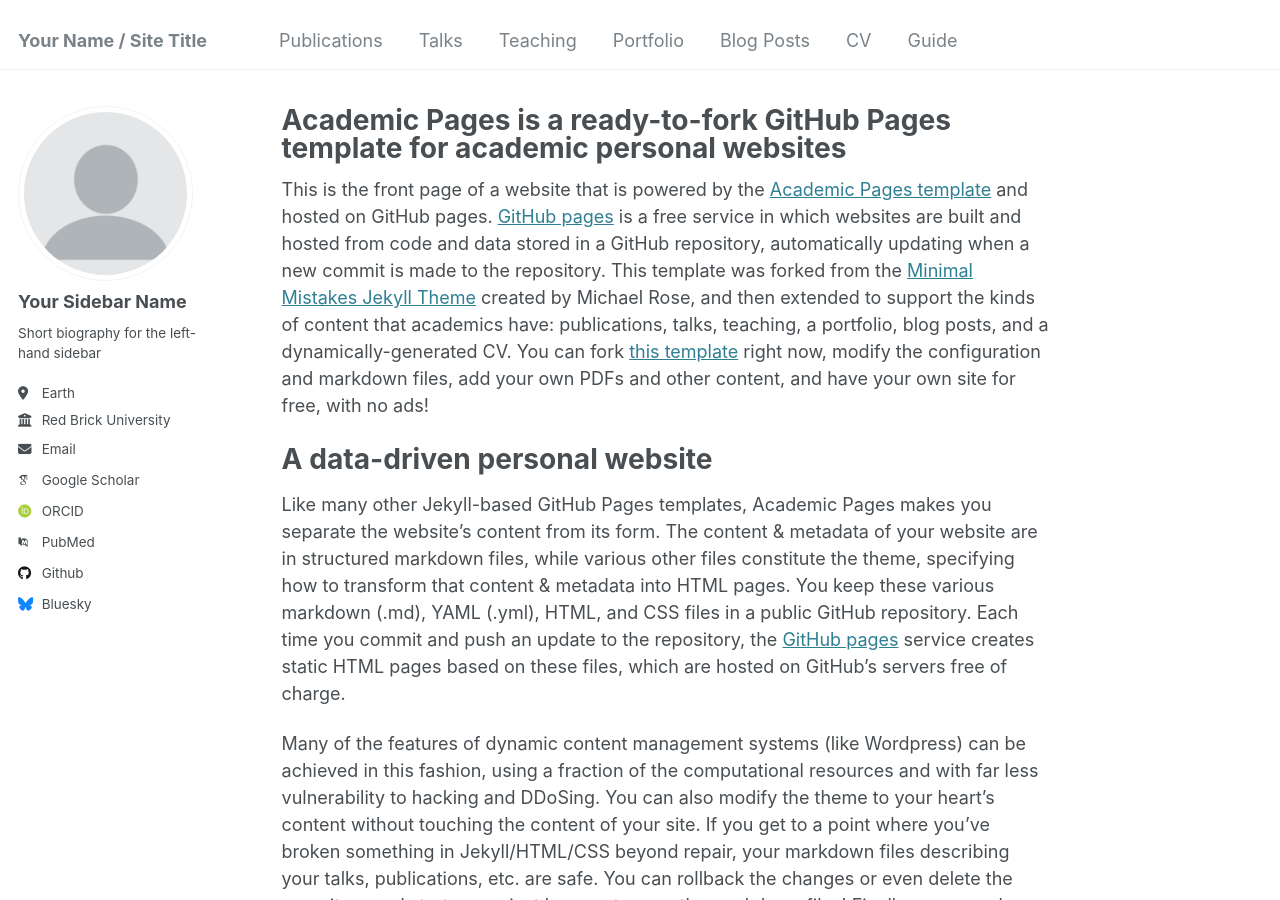
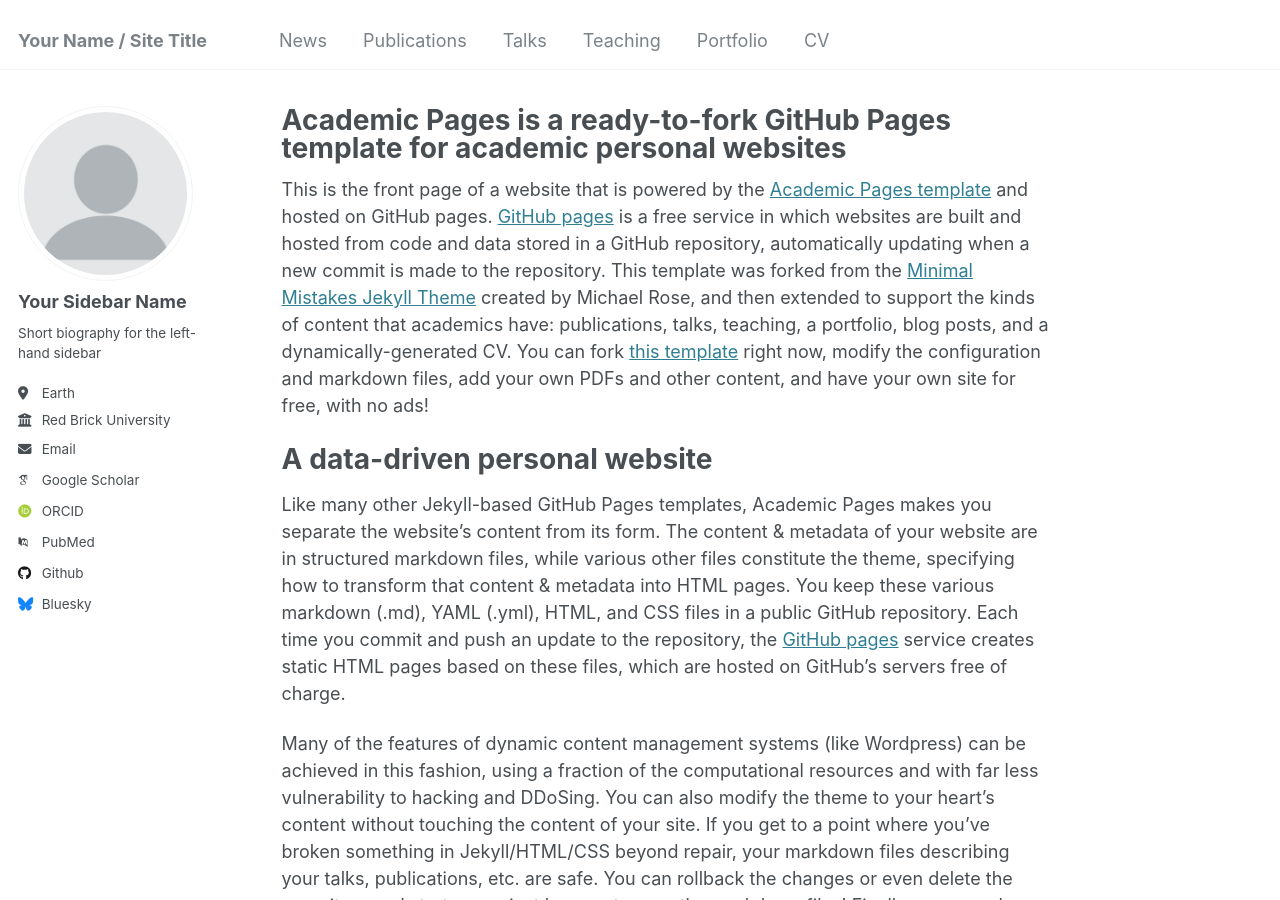
Before and after one commit to ZZ2020zz/ZhaoHUANG.github.io, a Jekyll site: the page built from _pages/about.md, in a window 1280 px wide and 900 px high. Built offline with Jekyll 4.4.1, drawn with Linux system fonts in a browser that asks for light colours; some web fonts are replaced.

Commit message:
Update navigation.yml

```diff
--- a/_data/navigation.yml
+++ b/_data/navigation.yml
@@ -5,6 +5,9 @@
 # prevent it from being included in the site.
 
 main:
+  - title: "News"
+    url: /news/
+
   - title: "Publications"
     url: /publications/
 
@@ -17,11 +20,5 @@ main:
   - title: "Portfolio"
     url: /portfolio/
 
-  - title: "Blog Posts"
-    url: /year-archive/
-
   - title: "CV"
     url: /cv/
-
-  - title: "Guide"
-    url: /markdown/
```
